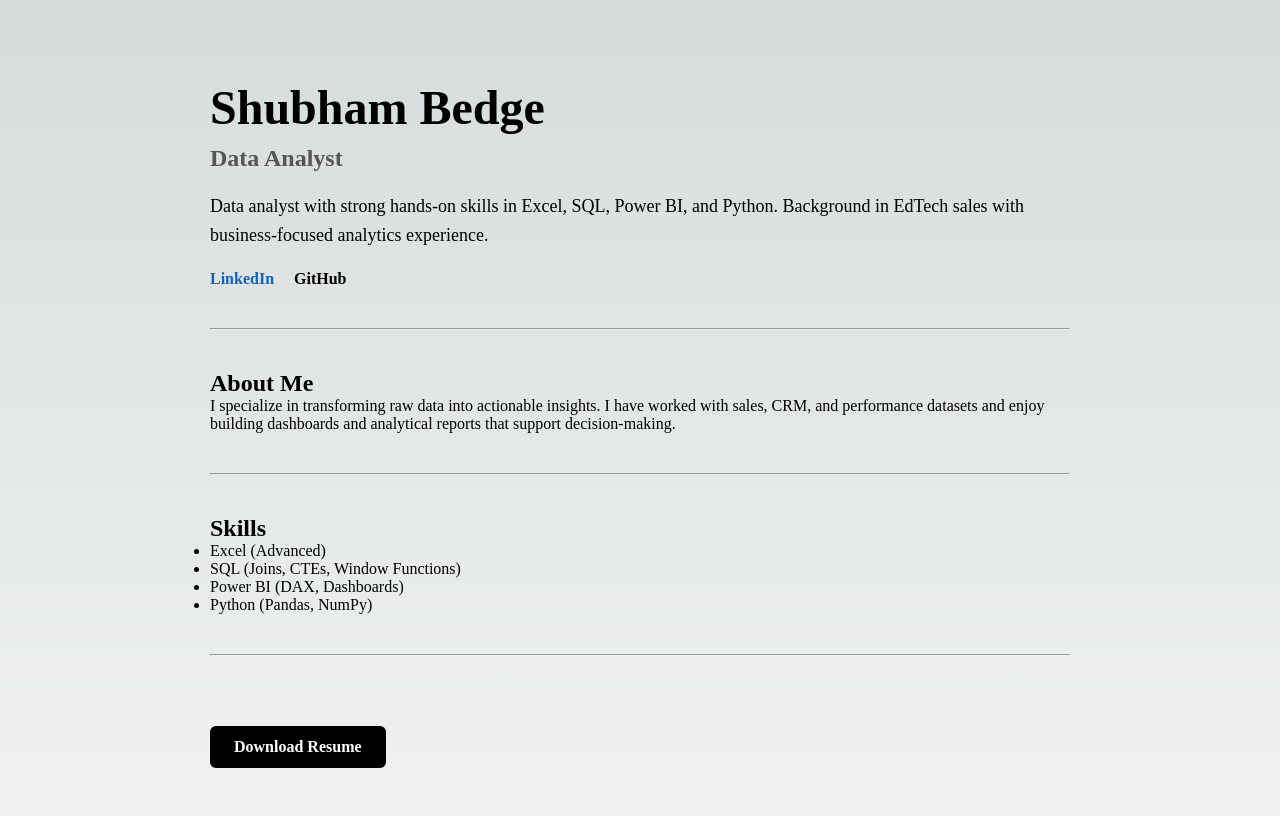
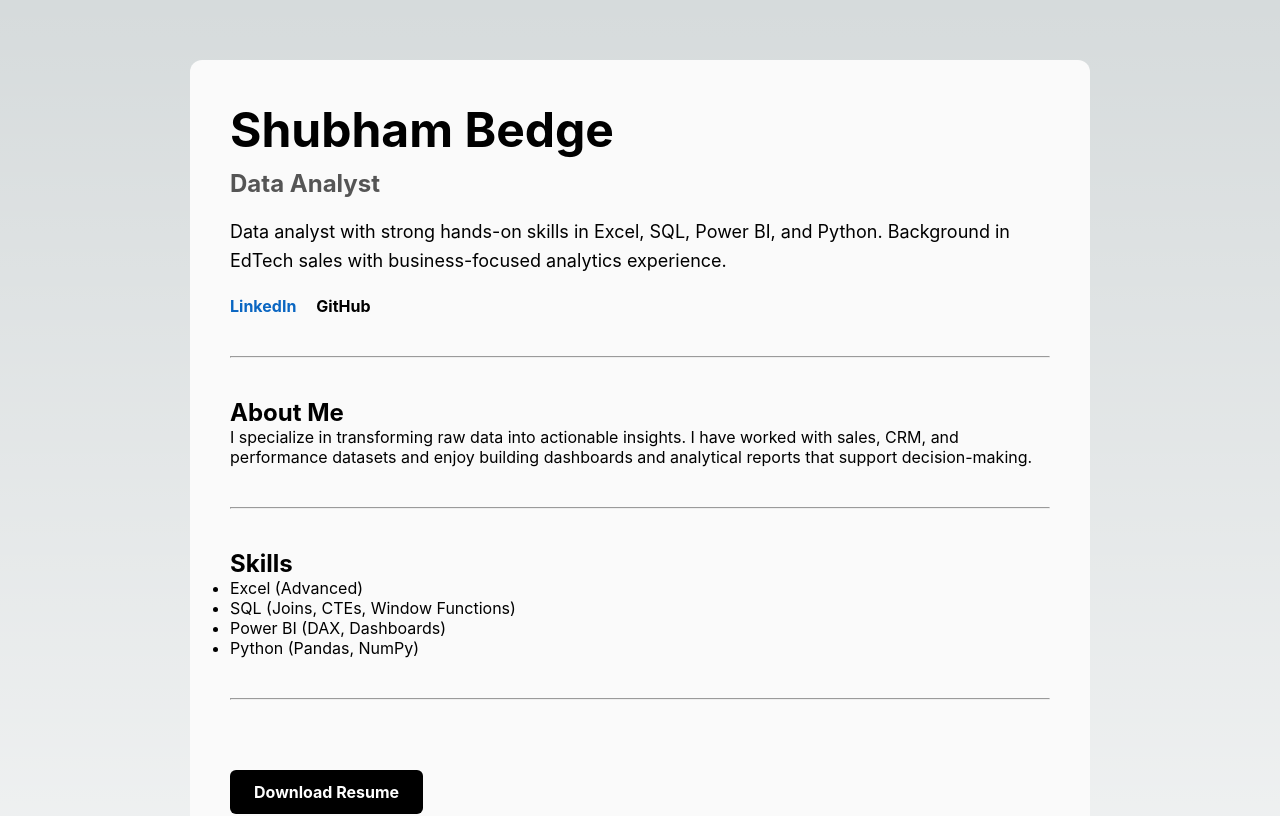
Before and after one commit to Shubhambbedge/Shubham-Portfolio, a Next.js app: page / in a window 1280 px wide. Shown: the top 816 px of the page. Built offline with nearby package versions, Linux system fonts and the light colour scheme.

Commit message:
Update index.js

```diff
--- a/src/pages/index.js
+++ b/src/pages/index.js
@@ -11,7 +11,17 @@ export default function Home() {
         />
       </Head>
 
-      <main style={{ maxWidth: "900px", margin: "60px auto", padding: "20px" }}>
+      <main
+  style={{
+    maxWidth: "900px",
+    margin: "60px auto",
+    padding: "40px",
+    backgroundColor: "#fafafa",
+    borderRadius: "12px",
+    fontFamily: "Inter, system-ui, Arial",
+  }}
+>
+
         {/* HERO */}
         <h1 style={{ fontSize: "48px", marginBottom: "10px" }}>
           Shubham Bedge
```
